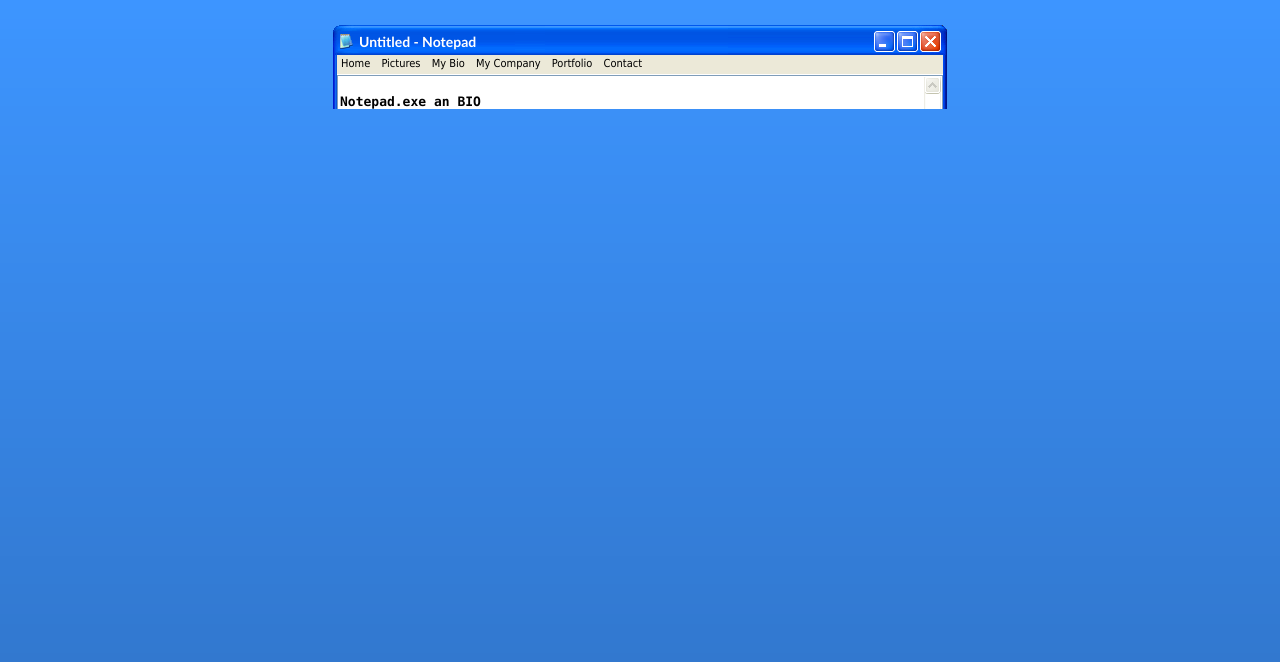
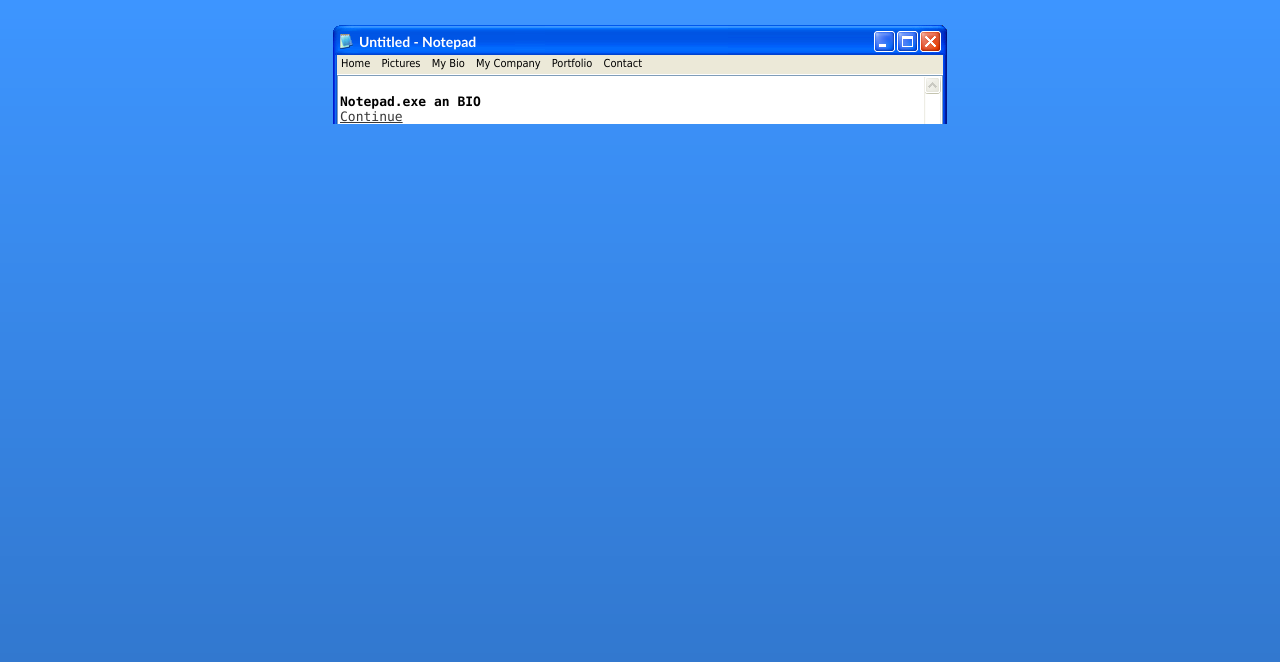
Before and after one commit to DomGibson/notepad-tracking-test, a plain HTML site: page bio.html in a window 1280 px wide. Drawn offline with Linux system fonts and the light colour scheme.

Commit message:
Update bio.html

```diff
--- a/bio.html
+++ b/bio.html
@@ -37,6 +37,7 @@
       </div>
         <div id="main">
         <h1>Notepad.exe an BIO</h1>
+		<a href="https://www.youtube.com/watch?v=dQw4w9WgXcQ">Continue</a>
         </div>
 </body>
 </html>
```
